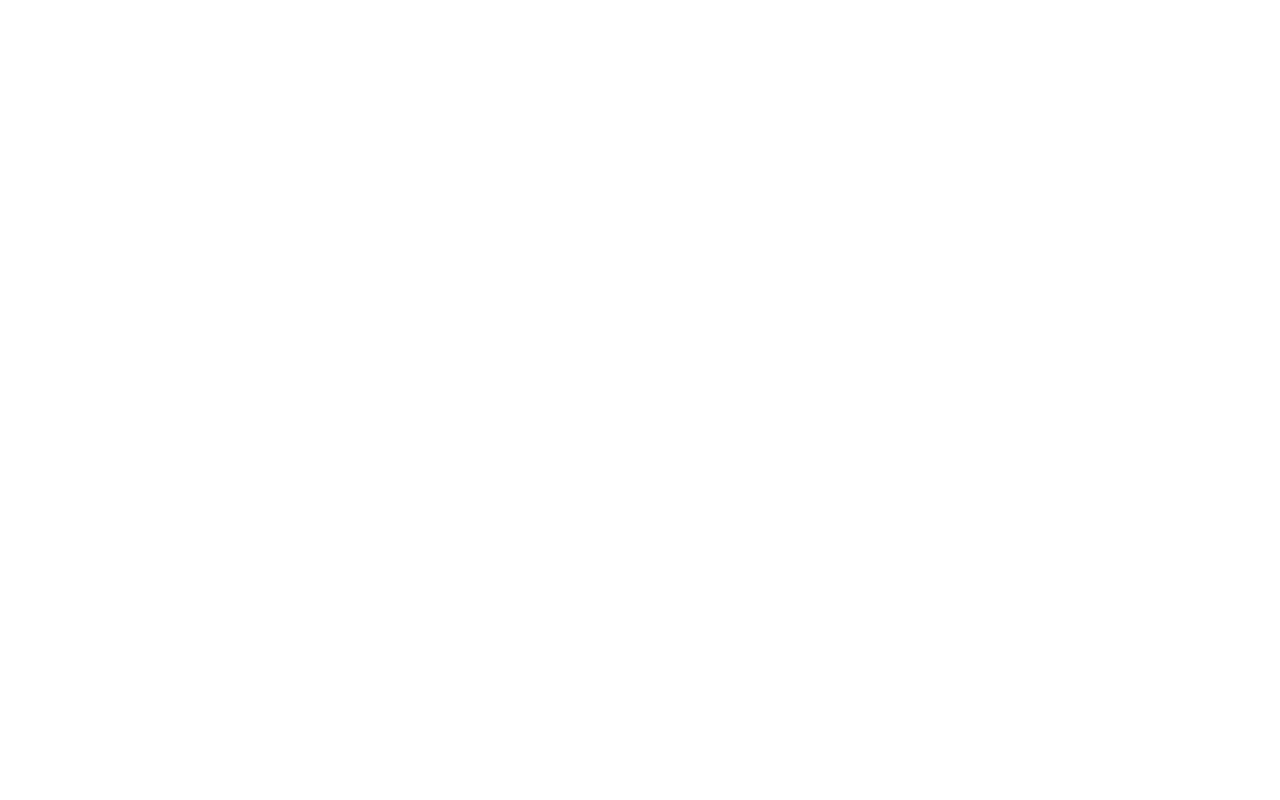
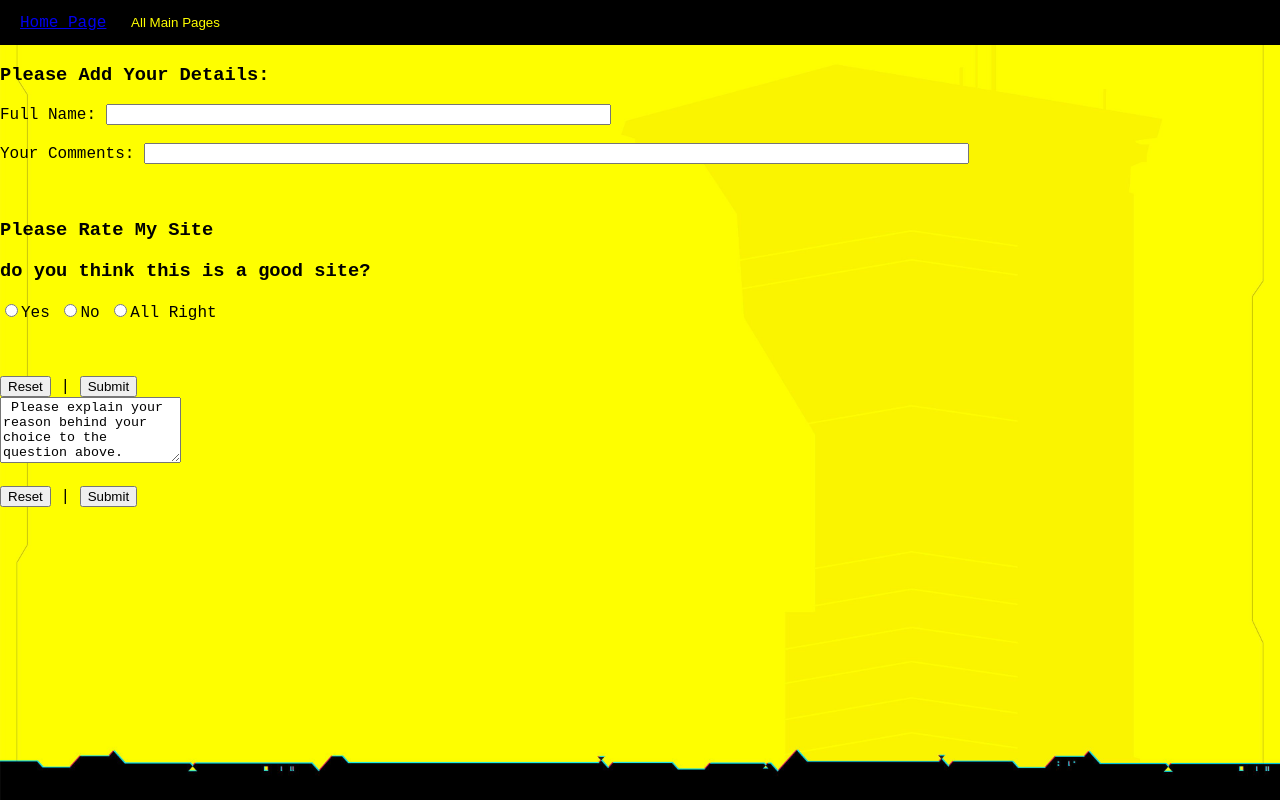
Before and after one commit to ScottWCFE/ScottWCFE.github.io, a plain HTML site: page contact.html in a window 1280 px wide. Drawn offline with Linux system fonts and the light colour scheme.

Commit message:
Fixed background image

```diff
--- a/Stylesheet/stylesheet.css
+++ b/Stylesheet/stylesheet.css
@@ -1,4 +1,8 @@
 body {
+    background-image: url(/img/background.jpg);
+    background-repeat: no-repeat;
+    background-attachment: fixed;
+    background-size: 100% 100%;
     padding: 0;
     margin: 0;
     font-family: 'Courier New', Courier, monospace;
--- a/affiliation.html
+++ b/affiliation.html
@@ -0,0 +1,23 @@
+<!DOCTYPE html>
+<html lang="en">
+<head>
+    <link rel="stylesheet" href="Stylesheet/stylesheet.css">
+    <meta charset="UTF-8">
+    <meta name="viewport" content="width=device-width, initial-scale=1.0">
+    <title>Home Page</title>
+</head>
+<body>
+    <ul class="navBar">
+        <a href="index.html">Home Page</a>
+        <div class="dropdown">
+            <button>All Main Pages</button>
+            <div class="content">
+                <a href="weapon.html">Weaponry</a>
+                <a href="history.html">History of Night City</a>
+                <a href="character.html">Characters</a>
+                <a href="contact.html">Contact Me</a>
+            </div>
+        </div>
+       </ul>
+</body>
+</html>
--- a/contact.html
+++ b/contact.html
@@ -0,0 +1,47 @@
+<!DOCTYPE html>
+<html lang="en">
+<head>
+    <link rel="stylesheet" href="Stylesheet/stylesheet.css">
+    <meta charset="UTF-8">
+    <meta name="viewport" content="width=device-width, initial-scale=1.0">
+    <title>Home Page</title>
+</head>
+<body>
+    <ul class="navBar">
+        <a href="index.html">Home Page</a>
+        <div class="dropdown">
+            <button>All Main Pages</button>
+            <div class="content">
+                <a href="weapon.html">Weaponry</a>
+                <a href="history.html">History of Night City</a>
+                <a href="character.html">Characters</a>
+                <a href="affiliation.html">Affiliation</a>
+            </div>
+        </div>
+       </ul>
+       <h3>Please Add Your Details: </h3>
+	<form>Full Name: <input name="fullname" type="text" size="60">
+	<br><br>
+	Your Comments: <input name="comment" type="text" size="100" maxlength="1000">
+	</form>
+	<br><br>
+	<h3>Please Rate My Site</h3>
+
+	<!---Radio Buttons-->
+	<h3>do you think this is a good site?</h3>
+	<form>
+		<input type="radio" name="answer" value="yes">Yes <input type="radio" name="answer" value="no">No <input type="radio" name="answer" value="ok">All Right
+	</form>
+	<BR>
+	<br><br>
+	<!--Text Fields-->
+	<input name="Reset" type="reset" value="Reset"> | <input name="Submit" type="submit">
+	<br>
+	<textarea rows="4" cols="20"> Please explain your reason behind your choice to the question above.
+	</textarea>
+	<br>
+  	<br><input name="Reset" type="reset" value="Reset"> | <input name="Submit" type="submit">
+	<br><br>
+	<form>
+</body>
+</html>
```
Also changed, not shown: character.html (+23 -0 lines), history.html (+23 -0 lines), index.html (+1 -0 lines), weapon.html (+23 -0 lines).
